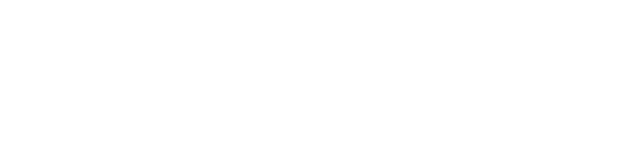
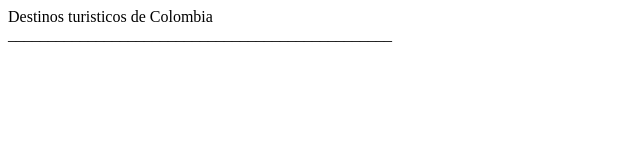
Before and after one commit to andresmdz4/Destinos_turisticos, a plain HTML site: page index.html in a window 1280 px wide. Shown: the whole page, without its empty margins (0-640 px from the left). Drawn offline with Linux system fonts and the light colour scheme.

Commit message:
primer commit

```diff
--- a/index.html
+++ b/index.html
@@ -6,6 +6,7 @@
     <title>Destinos turisticos</title>
 </head>
 <body>
-
+    <div>Destinos turisticos de Colombia</div>
+    <div>________________________________________________</div>
 </body>
 </html>
```
